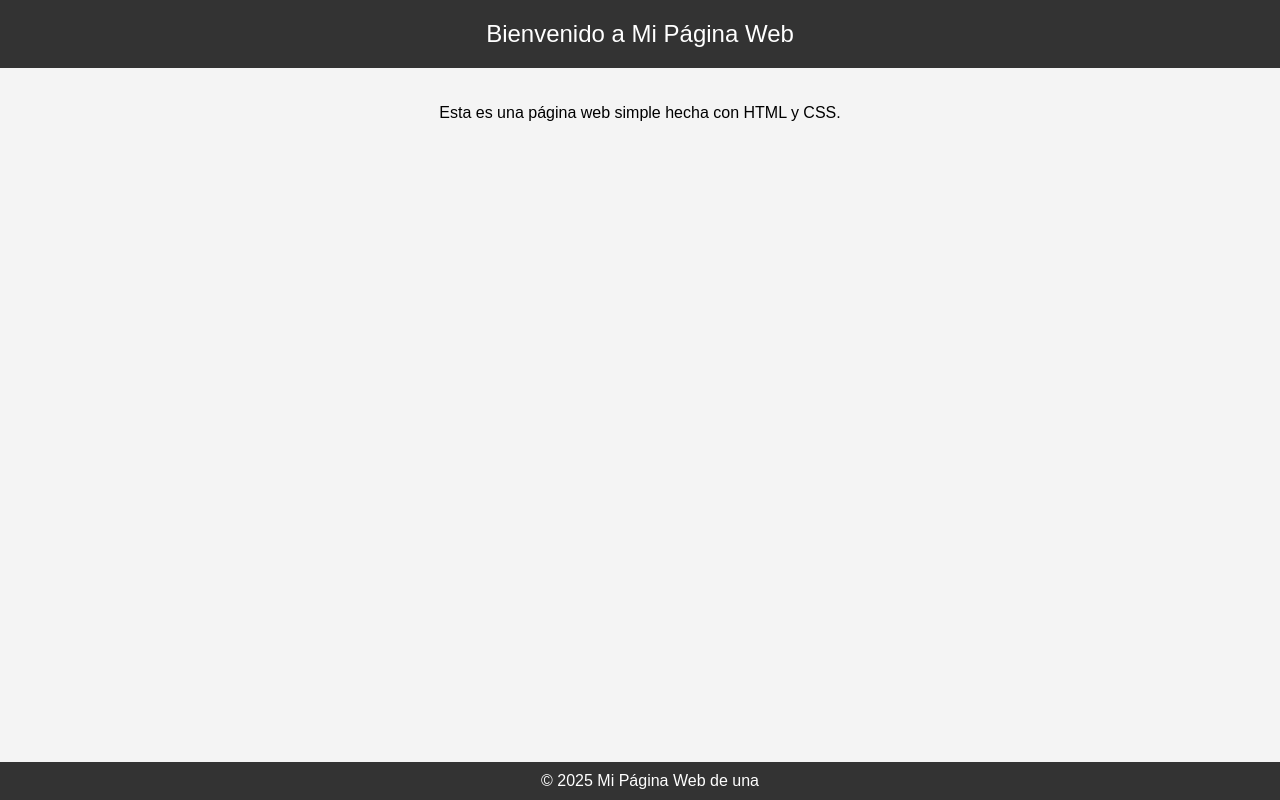
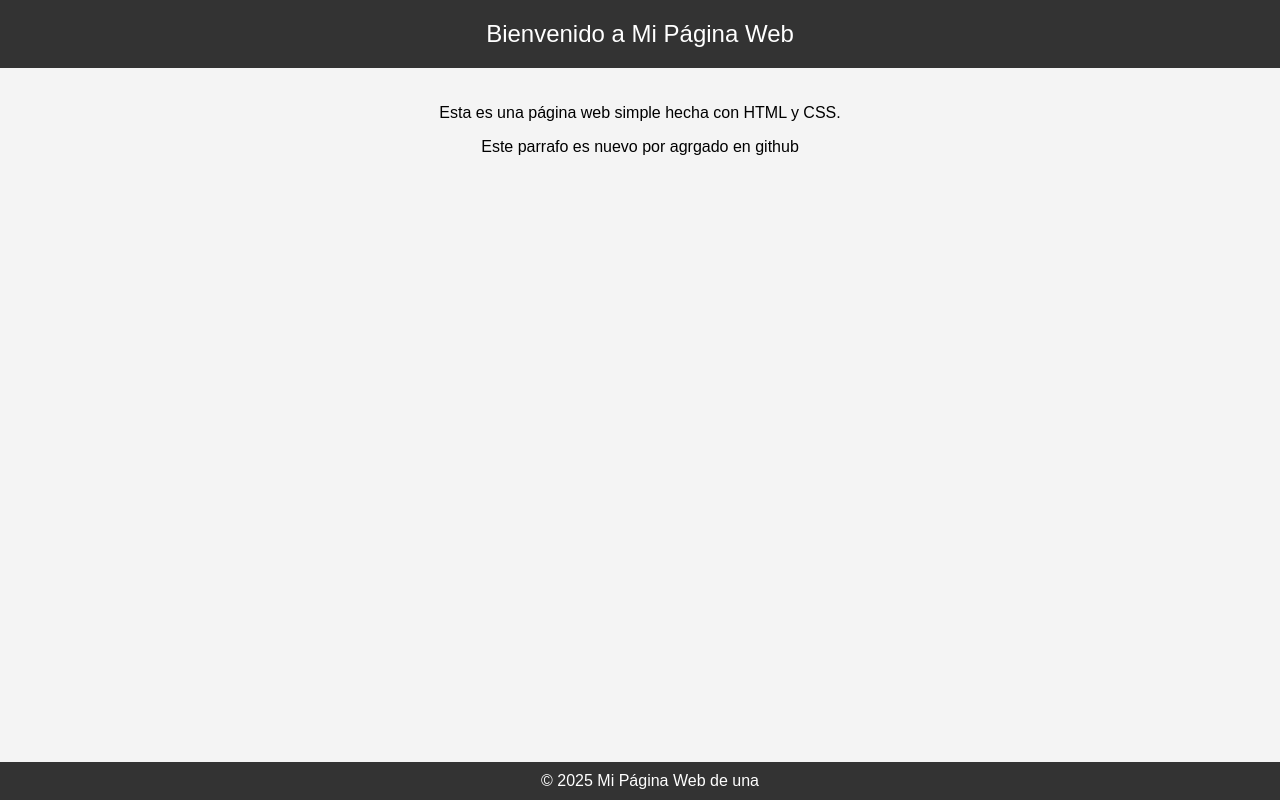
Before and after one commit to BrandowC/repaso, a plain HTML site: page index.html in a window 1280 px wide. Drawn offline with Linux system fonts and the light colour scheme.

Commit message:
Update index.html

```diff
--- a/index.html
+++ b/index.html
@@ -14,6 +14,7 @@
     </header>
     <main>
         <p>Esta es una página web simple hecha con HTML y CSS.</p>
+        <p>Este parrafo es nuevo por  agrgado en github</p>
     </main>
     <footer>
         &copy; 2025 Mi Página Web de una
```
